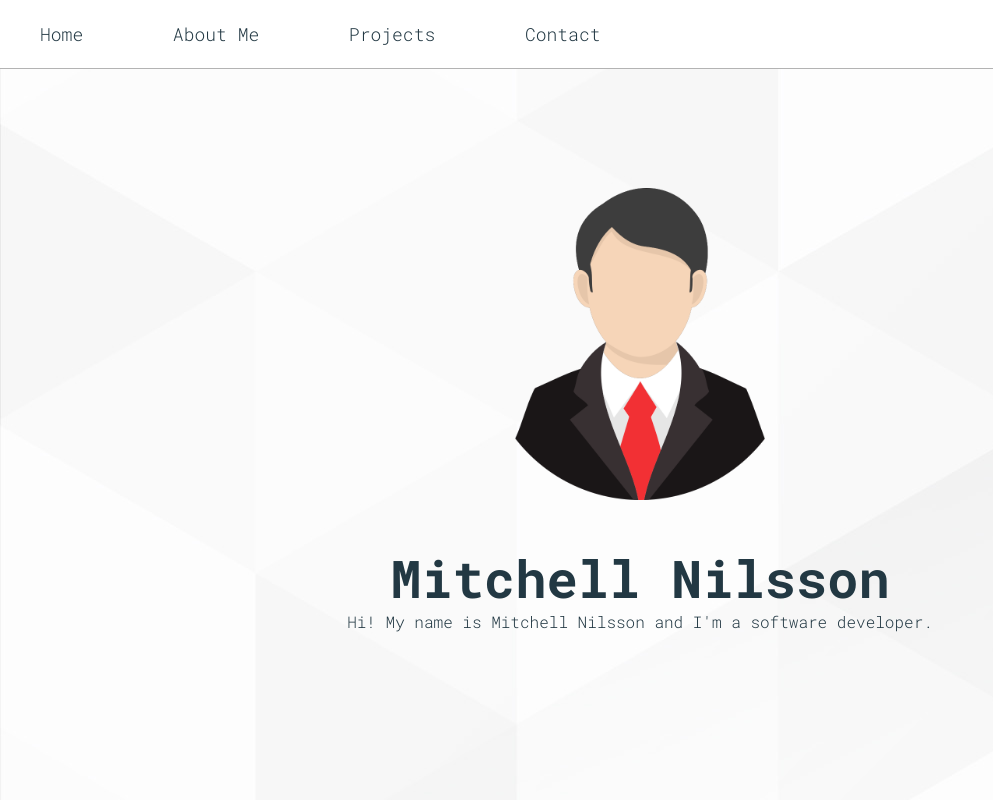
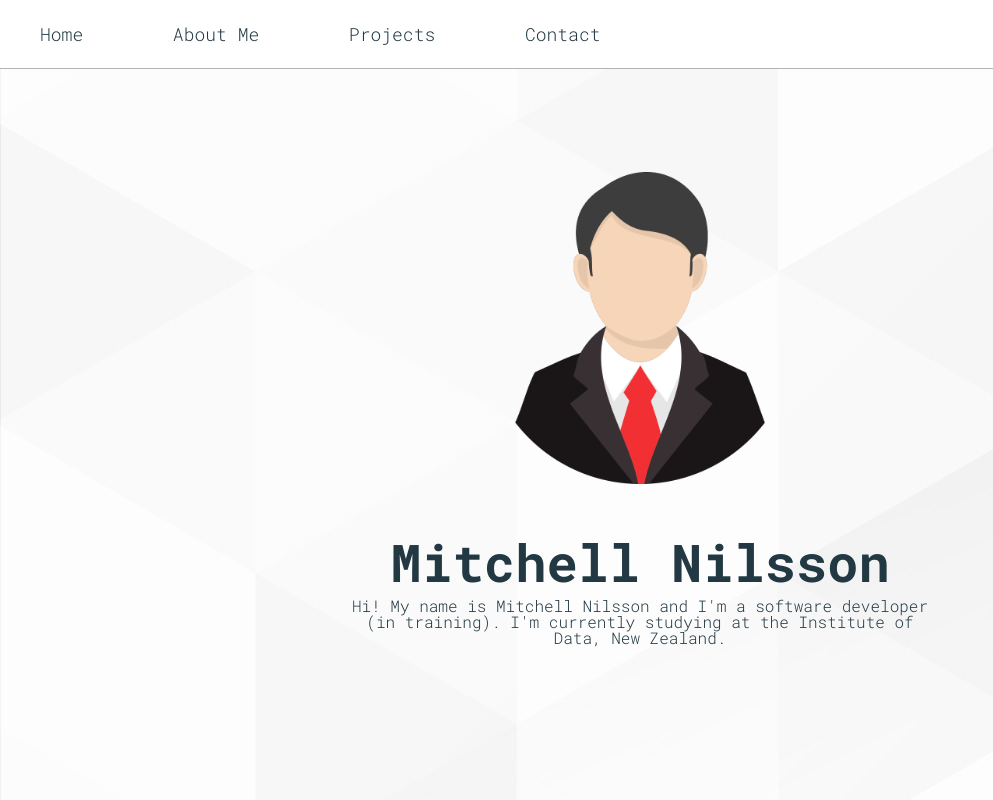
Before and after one commit to MitchellN89/MitchellN89.github.io, a plain HTML site: page index.html in a window 1280 px wide. Shown: the whole page, without its empty margins (0-993 px from the left). Drawn offline with Linux system fonts and the light colour scheme.

Commit message:
another update

```diff
--- a/index.html
+++ b/index.html
@@ -22,7 +22,7 @@
         <div>
             <img src="person-placeholder.png" alt="">
             <h1>Mitchell Nilsson</h1>
-            <p>Hi! My name is Mitchell Nilsson and I'm a software developer.</p>
+            <p>Hi! My name is Mitchell Nilsson and I'm a software developer (in training). I'm currently studying at the Institute of Data, New Zealand.</p>
         </div>
 
     </div>
--- a/stylesheet.css
+++ b/stylesheet.css
@@ -110,14 +110,19 @@ div li:hover {
 .main-body div {
     /* background-color: blueviolet; */
     height: auto;
-    width: 500px;
+    width: 600px;
     margin: 20px;
     /* background-color: brown; */
-    flex-grow: 1;
+    /* flex-grow: 1; */
     text-align: center;
+
 }
 
 .main-body div img {
     width: 250px;
     margin-bottom: 50px;
 }
+
+.main-body div p {
+    width: inherit;
+}
```
